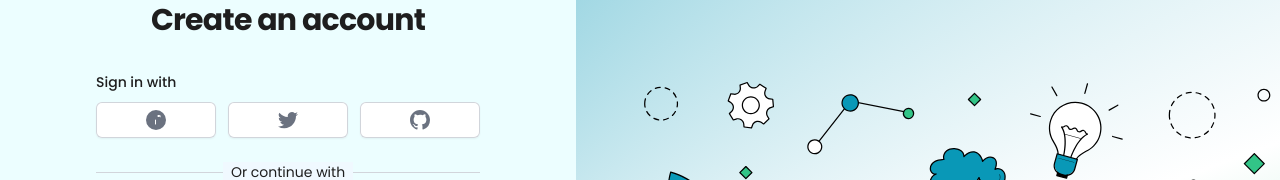
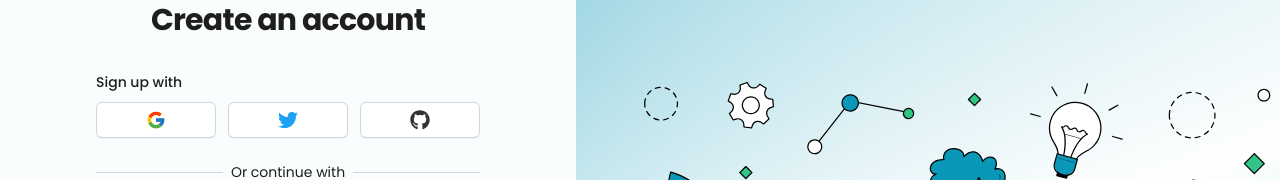
Before and after one commit to carvalho28/ReQuest, a Next.js app: page /register in a window 1280 px wide. Shown: the part 192-372 px from the top of the page. Built offline with nearby package versions, Linux system fonts and the light colour scheme.

Commit message:
Base login left side ready

```diff
--- a/package.json
+++ b/package.json
@@ -19,6 +19,7 @@
     "next": "13.2.4",
     "react": "18.2.0",
     "react-dom": "18.2.0",
+    "react-icons": "^4.8.0",
     "typescript": "4.9.5"
   },
   "devDependencies": {
--- a/pages/register.tsx
+++ b/pages/register.tsx
@@ -1,13 +1,15 @@
 import Header from "@/components/Header";
 import Image from "next/image";
 import Link from "next/link";
+import { FcGoogle } from "react-icons/fc";
+import { FaGithub, FaTwitter } from "react-icons/fa";
 
 export default function Register() {
   return (
     <div className="h-screen login-background">
       <Header color={0} />
       <div className="flex min-h-full max-w-7xl mx-auto items-center space-x-16">
-        <div className="flex flex-1 flex-col justify-center py-12 px-4 sm:px-6 lg:flex-none lg:px-20 xl:px-24 bg-cyan-50 rounded-lg h-fit">
+        <div className="flex flex-1 flex-col justify-center py-12 px-4 sm:px-6 lg:flex-none lg:px-20 xl:px-24 bg-white2 rounded-3xl h-fit">
           <div className="mx-auto w-full max-w-sm lg:w-96">
             <div>
               <h2 className="mt-6 text-3xl font-bold tracking-tight text-black text-center">
@@ -19,7 +21,7 @@ export default function Register() {
               <div>
                 <div>
                   <p className="text-sm font-medium leading-6 text-black">
-                    Sign in with
+                    Sign up with
                   </p>
 
                   <div className="mt-2 grid grid-cols-3 gap-3">
@@ -28,20 +30,8 @@ export default function Register() {
                         href="#"
                         className="inline-flex w-full justify-center rounded-md bg-white py-2 px-3 text-gray-500 shadow-sm ring-1 ring-inset ring-gray-300 hover:bg-gray-50 focus:outline-offset-0"
                       >
-                        <span className="sr-only">Sign in with Facebook</span>
-                        {/* impor fontawesome github colored icon */}
-                        <svg
-                          className="h-5 w-5"
-                          aria-hidden="true"
-                          fill="currentColor"
-                          viewBox="0 0 20 20"
-                        >
-                          <path
-                            fillRule="evenodd"
-                            d="M10 0a10 10 0 110 20 10 10 0 010-20zm4.5 6.5a.5.5 0 00-.5.5v1.5a.5.5 0 001 0V7a2 2 0 00-2-2h-1a.5.5 0 000 1h1a1 1 0 011 1v1.5a.5.5 0 001 0V8a2 2 0 00-2-2h-1a.5.5 0 000 1h1zm-5 3a.5.5 0 00-.5.5v4a.5.5 0 001 0v-4a.5.5 0 00-.5-.5z"
-                            clipRule="evenodd"
-                          />
-                        </svg>
+                        <span className="sr-only">Sign in with Google</span>
+                        <FcGoogle size={20} />
                       </a>
                     </div>
 
@@ -51,14 +41,7 @@ export default function Register() {
                         className="inline-flex w-full justify-center rounded-md bg-white py-2 px-3 text-gray-500 shadow-sm ring-1 ring-inset ring-gray-300 hover:bg-gray-50 focus:outline-offset-0"
                       >
                         <span className="sr-only">Sign in with Twitter</span>
-                        <svg
-                          className="h-5 w-5"
-                          aria-hidden="true"
-                          fill="currentColor"
-                          viewBox="0 0 20 20"
-                        >
-                          <path d="M6.29 18.251c7.547 0 11.675-6.253 11.675-11.675 0-.178 0-.355-.012-.53A8.348 8.348 0 0020 3.92a8.19 8.19 0 01-2.357.646 4.118 4.118 0 001.804-2.27 8.224 8.224 0 01-2.605.996 4.107 4.107 0 00-6.993 3.743 11.65 11.65 0 01-8.457-4.287 4.106 4.106 0 001.27 5.477A4.073 4.073 0 01.8 7.713v.052a4.105 4.105 0 003.292 4.022 4.095 4.095 0 01-1.853.07 4.108 4.108 0 003.834 2.85A8.233 8.233 0 010 16.407a11.616 11.616 0 006.29 1.84" />
-                        </svg>
+                        <FaTwitter size={20} color="#1DA1F2" />
                       </a>
                     </div>
 
@@ -68,18 +51,7 @@ export default function Register() {
                         className="inline-flex w-full justify-center rounded-md bg-white py-2 px-3 text-gray-500 shadow-sm ring-1 ring-inset ring-gray-300 hover:bg-gray-50 focus:outline-offset-0"
                       >
                         <span className="sr-only">Sign in with GitHub</span>
-                        <svg
-                          className="h-5 w-5"
-                          aria-hidden="true"
-                          fill="currentColor"
-                          viewBox="0 0 20 20"
-                        >
-                          <path
-                            fillRule="evenodd"
-                            d="M10 0C4.477 0 0 4.484 0 10.017c0 4.425 2.865 8.18 6.839 9.504.5.092.682-.217.682-.483 0-.237-.008-.868-.013-1.703-2.782.605-3.369-1.343-3.369-1.343-.454-1.158-1.11-1.466-1.11-1.466-.908-.62.069-.608.069-.608 1.003.07 1.531 1.032 1.531 1.032.892 1.53 2.341 1.088 2.91.832.092-.647.35-1.088.636-1.338-2.22-.253-4.555-1.113-4.555-4.951 0-1.093.39-1.988 1.029-2.688-.103-.253-.446-1.272.098-2.65 0 0 .84-.27 2.75 1.026A9.564 9.564 0 0110 4.844c.85.004 1.705.115 2.504.337 1.909-1.296 2.747-1.027 2.747-1.027.546 1.379.203 2.398.1 2.651.64.7 1.028 1.595 1.028 2.688 0 3.848-2.339 4.695-4.566 4.942.359.31.678.921.678 1.856 0 1.338-.012 2.419-.012 2.747 0 .268.18.58.688.482A10.019 10.019 0 0020 10.017C20 4.484 15.522 0 10 0z"
-                            clipRule="evenodd"
-                          />
-                        </svg>
+                        <FaGithub size={20} color="#333" />
                       </a>
                     </div>
                   </div>
@@ -93,7 +65,7 @@ export default function Register() {
                     <div className="w-full border-t border-gray-300" />
                   </div>
                   <div className="relative flex justify-center text-sm">
-                    <span className="bg-sky-50 px-2 text-black">
+                    <span className="bg-white2 px-2 text-black">
                       Or continue with
                     </span>
                   </div>
--- a/tailwind.config.js
+++ b/tailwind.config.js
@@ -13,6 +13,7 @@ module.exports = {
         contrast: "#845EC2",
         contrasthover: "#503182",
         black: "#1E1E1E",
+        white2: "#FAFDFE",
       },
     },
   },
```
Also changed, not shown: 1 other file (tests, documents, lock files or other folders).
